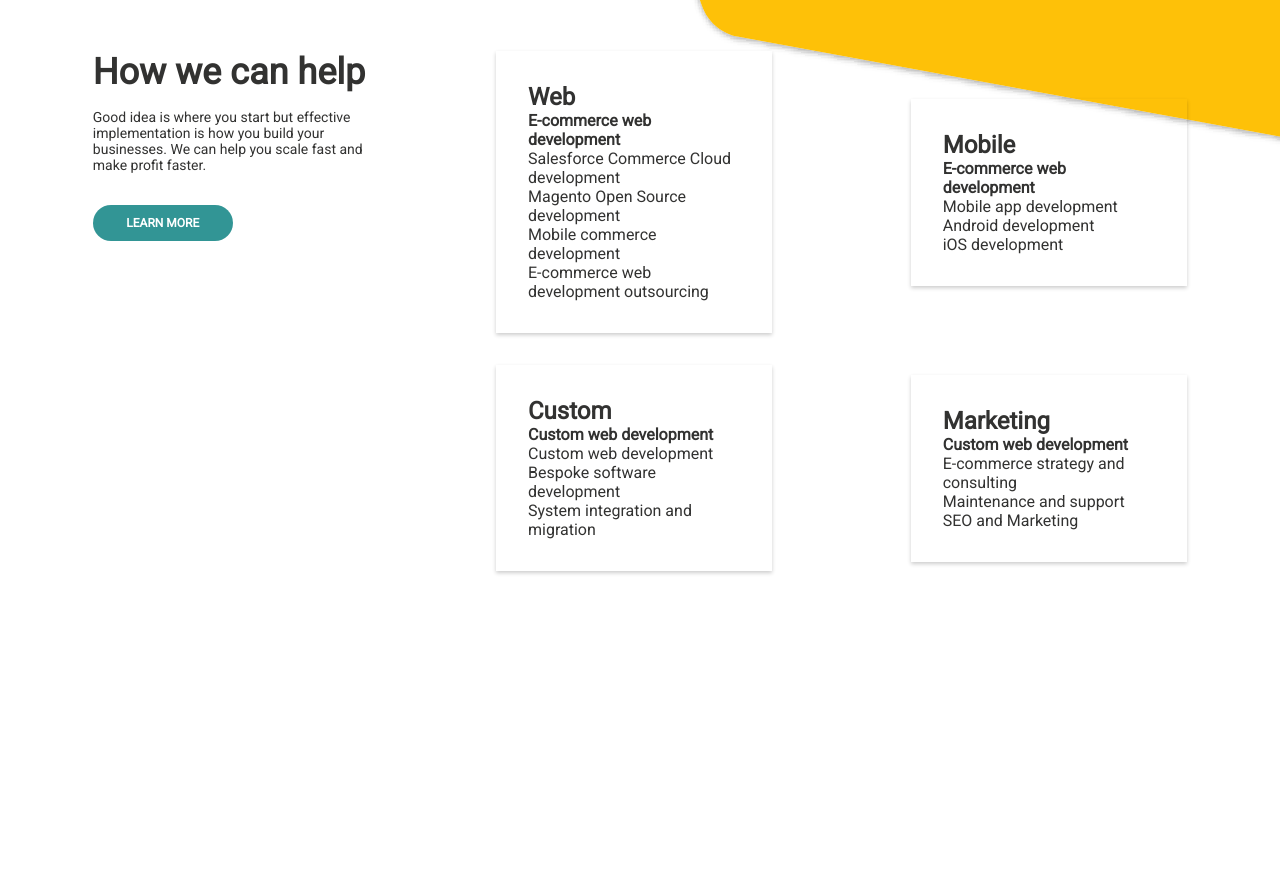
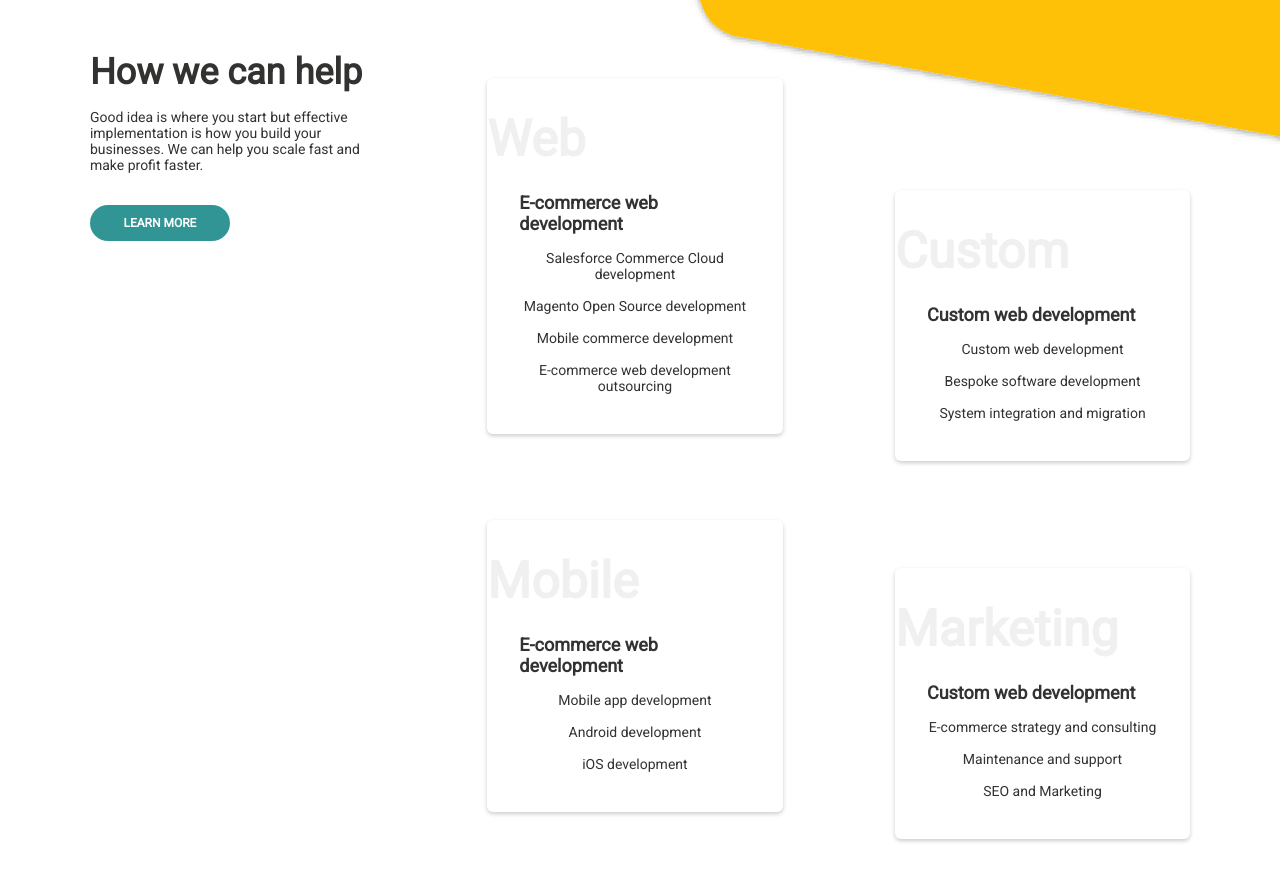
Before and after one commit to DijanaKosovac/Bee-IT-Website, a website: page index.html in a window 1280 px wide. Shown: the part 687-1558 px from the top of the page. Before the commit the page ends 1290 px from the top, so only its background shows below. Drawn offline with Linux system fonts and the light colour scheme.

Commit message:
Offers section finished

```diff
--- a/index.html
+++ b/index.html
@@ -55,21 +55,21 @@
                 <p>E-commerce web development outsourcing</p>
             </div>
             <div class="offer-item">
-                <h1>Mobile</h1>
+                    <h1>Custom</h1>
+                <h4>Custom web development</h4>
+                <p>Custom web development</p>
+                <p>Bespoke software development</p>
+                <p>System integration and migration</p>
+            </div>
+            <div class="offer-item">
+                    <h1>Mobile</h1>
                 <h4>E-commerce web development</h4>
                 <p>Mobile app development</p>
                 <p>Android development</p>
                 <p>iOS development</p>
             </div>
             <div class="offer-item">
-                <h1>Custom</h1>
-                <h4>Custom web development</h4>
-                <p>Custom web development</p>
-                <p>Bespoke software development</p>
-                <p>System integration and migration</p>
-            </div>
-            <div class="offer-item">
-                <h1>Marketing</h1>
+                    <h1>Marketing</h1>
                 <h4>Custom web development</h4>
                 <p>E-commerce strategy and consulting</p>
                 <p>Maintenance and support</p>
--- a/src/scss/_mixins.scss
+++ b/src/scss/_mixins.scss
@@ -24,6 +24,22 @@
     outline: none;
 }
 
+@mixin blue-button {
+    width: 140px;
+    height: 36px;
+    font-size: 14px;
+    font-weight: 500;
+    border-radius: 29px;
+    margin-top: 2rem;
+    background-color: $light-blue;
+    color: $primary-white;
+    font-size: 12px;
+    font-weight: 700;
+    border: none;
+    text-align: center;
+    outline: none;
+}
+
 @mixin horizontal-line {
     width: 36px;
     height: 1px;
--- a/src/scss/_variables.scss
+++ b/src/scss/_variables.scss
@@ -8,3 +8,4 @@ $header-font-color: #333334;
 $light-blue: #329595;
 $black: #323231;
 $primary-white: #fff;
+$primary-background: rgba(216, 216, 216, 0.2);
--- a/src/scss/style.scss
+++ b/src/scss/style.scss
@@ -10,19 +10,7 @@ body {
 }
 
 .blue-btn {
-    width: 140px;
-    height: 36px;
-    font-size: 14px;
-    font-weight: 500;
-    border-radius: 29px;
-    margin-top: 2rem;
-    background-color: $light-blue;
-    color: $primary-white;
-    font-size: 12px;
-    font-weight: 700;
-    border: none;
-    text-align: center;
-    outline: none;
+    @include blue-button();
 }
 
 header {
@@ -128,13 +116,38 @@ header {
 
     .offers-info {
         @include flex(space-between, center, wrap);
-        width: 60%;
+        width: 61%;
+        height: 820px;
 
         .offer-item {
-            width: 40%;
+            width: 42%;
             padding: 2rem;
             margin-bottom: 2rem;
+            border-radius: 6px;
             box-shadow: 0px 2px 4px rgba(0, 0, 0, 0.2);
+
+            &:nth-child(even) {
+                align-self: flex-end;
+            }
+
+            h1 {
+                font-size: 50px;
+                margin-left: -2rem;
+                padding-bottom: 1rem;
+                opacity: 0.5;
+                color: rgba(155, 155, 155, 0.3);
+            }
+
+            h4 {
+                font-size: 18px;
+                padding: 0.5rem 0;
+            }
+
+            p {
+                font-size: 14px;
+                text-align: center;
+                padding: 0.5rem 0;
+            }
         }
     }
 }
```
Also changed, not shown: src/css/style.css, src/images/Path.png (added), src/images/goal.png (added), src/images/growth.png (added), src/images/presentation.png (added), src/images/sketchbook.png (added).
